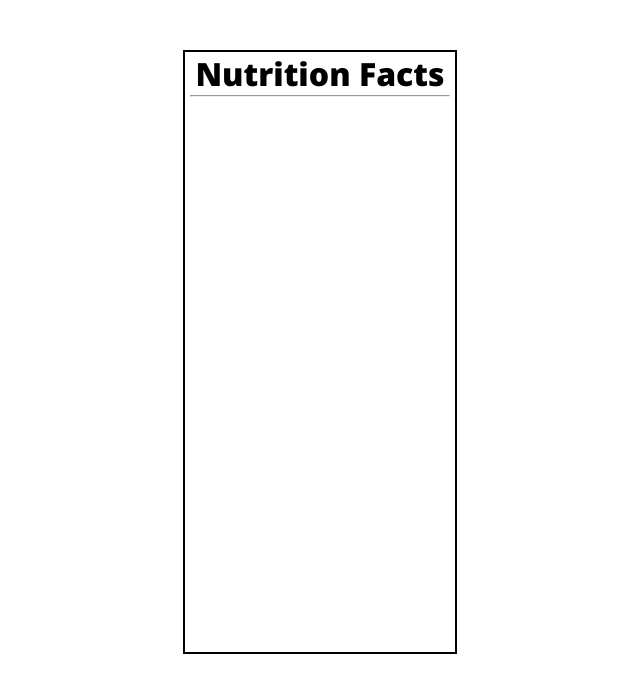
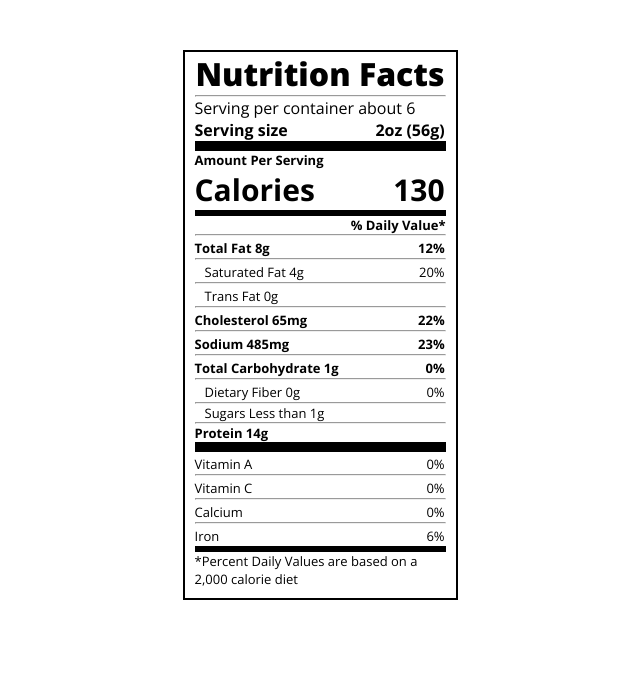
Before and after one commit to brianjayc/nutrilabel, a plain HTML site: page index.html in a window 1280 px wide. Shown: the whole page, without its empty margins (320-960 px from the left). Drawn offline with nearby package versions, Linux system fonts and the light colour scheme.

Commit message:
finished editing nuttrilabel from freecodecamp

```diff
--- a/index.html
+++ b/index.html
@@ -6,12 +6,59 @@
   <meta name="viewport" content="width=device-width, initial-scale=1.0">
   <title>Nutrition Label</title>
   <link rel="stylesheet" href="styles.css">
-  <link rel="stylesheet" href="https://fonts.googleapis.com/css?family=Noto+Sans:900">
+  <link rel="stylesheet" href="https://fonts.googleapis.com/css?family=Open+Sans:400,700,800">
 </head>
 <body>
   <div class="label">
     <h1>Nutrition Facts</h1>
     <hr>
+    <p>Serving per container about 6</p>
+    <p class="inline left bold">Serving size</p>
+    <p class="inline right bold">2oz (56g)</p>
+    <hr class="thick">
+    <p class="small bold">Amount Per Serving</p>
+    <p class="inline left large bold ">Calories</p>
+    <p class="inline right large bold ">130</p>
+    <hr class="less-thick">
+    <p class="full right small bold">% Daily Value*</p>
+    <hr>
+    <p class="inline left small bold">Total Fat 8g</p>
+    <p class="inline right small bold">12%</p>
+    <hr>
+    <p class="inline left small indented">Saturated Fat 4g</p>
+    <p class="inline right small">20%</p>
+    <hr>
+    <p class="inline left small indented">Trans Fat 0g</p>
+    <hr>
+    <p class="inline left small bold">Cholesterol 65mg</p>
+    <p class="inline right small bold">22%</p>
+    <hr>
+    <p class="inline left small bold">Sodium 485mg</p>
+    <p class="inline right small bold">23%</p>
+    <hr>
+    <p class="inline left small bold">Total Carbohydrate 1g</p>
+    <p class="inline right small bold">0%</p>
+    <hr>
+    <p class="inline left small indented">Dietary Fiber 0g</p>
+    <p class="inline right small indented">0%</p>
+    <hr>
+    <p class="left small full indented">Sugars Less than 1g</p>
+    <hr>
+    <p class="left small full bold">Protein 14g</p>
+    <hr class="thick">
+    <p class="inline left small">Vitamin A</p>
+    <p class="inline right small">0%</p>
+    <hr>
+    <p class="inline left small">Vitamin C</p>
+    <p class="inline right small">0%</p>
+    <hr>
+    <p class="inline left small">Calcium</p>
+    <p class="inline right small">0%</p>
+    <hr>
+    <p class="inline left small">Iron</p>
+    <p class="inline right small">6%</p>
+    <hr class="less-thick">
+    <p class="small">*Percent Daily Values are based on a 2,000 calorie diet</p>
   </div>
 </body>
 </html>
--- a/styles.css
+++ b/styles.css
@@ -1,22 +1,26 @@
+* {
+  box-sizing: border-box;
+}
+
 body {
-  font-family: 'Noto Sans', sans-serif;
+  font-family: 'Open Sans', sans-serif;
 }
 
 .label {
-  width: 260px;
-  height: 600px;
+  width: 275px;
   border-width: 2px;
   border-style: solid;
   margin-top: 50px;
   margin-left: auto;
   margin-right: auto;
-  padding-left: 5px;
-  padding-right: 5px;
+  padding-left: 10px;
+  padding-right: 10px;
+  padding-bottom: 10px;
 }
 
 h1 {
   text-align: center;
-  font-weight: 900;
+  font-weight: 800;
   margin-top: 0px;
   margin-bottom: 0px;
 }
@@ -25,3 +29,50 @@ hr {
   margin-top: 0px;
   margin-bottom: 0px;
 }
+
+p {
+  margin-top: 0px;
+  margin-bottom: 0px;
+}
+
+.inline {
+  display: inline-block;
+}
+
+.left {
+  width: 60%;
+  text-align: left;
+}
+
+.right {
+  width: 38%;
+  text-align: right;
+}
+
+.bold {
+  font-weight: 700;
+}
+
+.thick {
+  border: 5px solid;
+}
+
+.less-thick {
+  border: 3px solid;
+}
+
+.small {
+  font-size: small;
+}
+
+.large {
+  font-size: 30px;
+}
+
+.full {
+  width: 100%;
+}
+
+.indented {
+  padding-left: 10px;
+}
```
